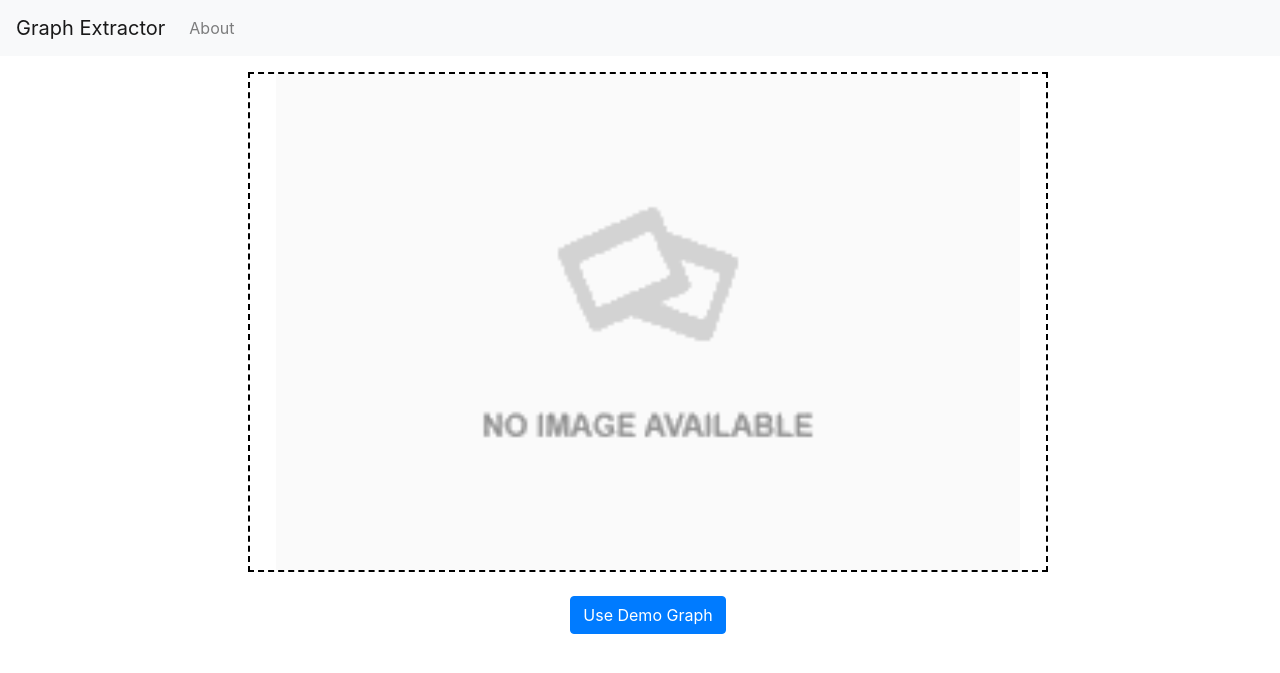
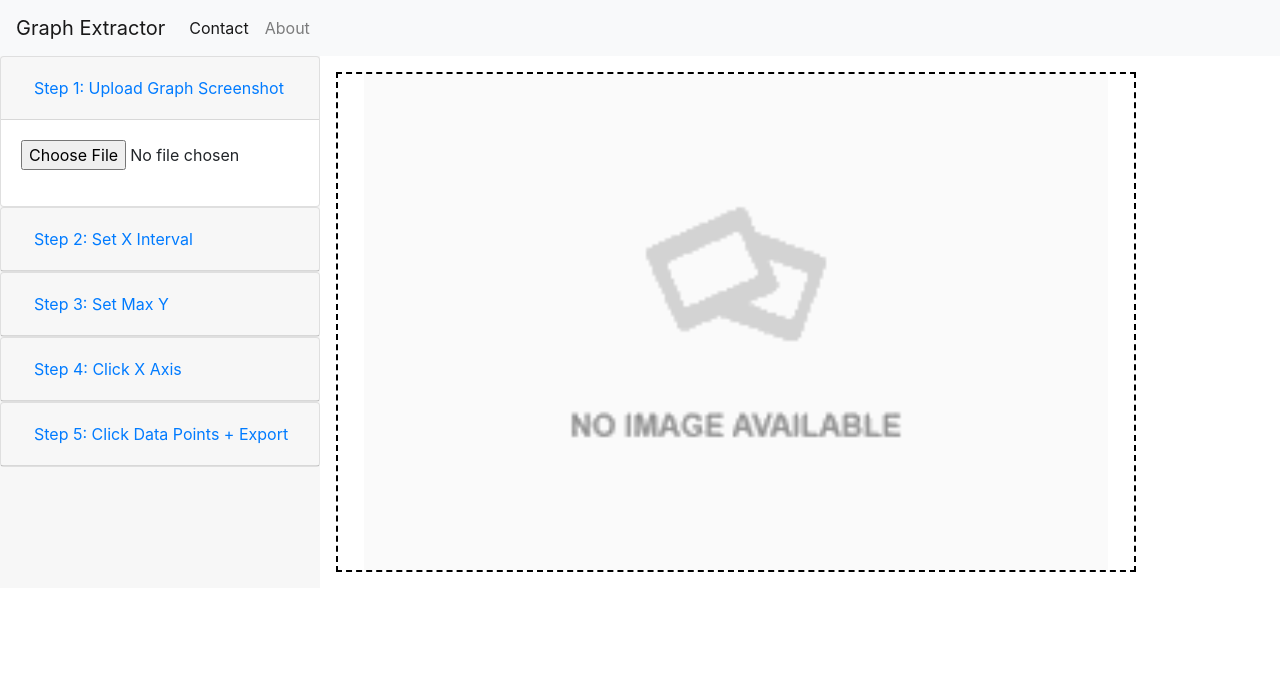
Before and after one commit to wcbayer17/graphextractor, a PHP site: page / in a window 1280 px wide. Shown: the top 673 px of the page. Run offline with PHP 8.4, Linux system fonts and the light colour scheme; some libraries are stand-ins or nearby versions.

Commit message:
Revert "v2Page1Changes"
This reverts commit 01a0d8350dfb69cc86aac60d1afb9451f74d84ea.

```diff
--- a/home.html
+++ b/home.html
@@ -29,6 +29,9 @@
 
 		  <div class="collapse navbar-collapse" id="navbarSupportedContent">
 		    <ul class="navbar-nav mr-auto">
+		      <li class="nav-item active">
+		        <a class="nav-link" href="#">Contact <span class="sr-only">(current)</span></a>
+		      </li>
 		      <li class="nav-item">
 		        <a class="nav-link" href="#">About</a>
 		      </li>
@@ -40,7 +43,7 @@
 		<div class="wrapper">
 
 			<!-- Sidebar Navigation -->
-			<div id="accordion" class="sidePanel isInactive">
+			<div id="accordion" class="sidePanel">
 
 			  <!-- Step 1 Section -->
 			  <div class="card">
@@ -220,13 +223,7 @@
 			</div> <!-- Accordion End -->
 
 			<div class="app">
-				<div id="appImage">
-				</div>
-				<div class="wrapperChartBottom">
-					<span class="instructionText isInactive">Placeholder</span>
-					<div>
-					<button type="submit" class="btn btn-primary buttonForm" id="buttonDemoGraph">Use Demo Graph</button>
-					</div>
+				<div id="appImage" >
 				</div>
 			</div>
 
--- a/main.css
+++ b/main.css
@@ -8,15 +8,9 @@
 	width: 320px;
 }
 
-.sidePanelInactive {
-	display: none;
-}
-
 .app {
 	flex: 1;
 	display: flex;
-	flex-direction: column;
-	align-items: center;
 	justify-content: flex-start;
 	background-color: #FFFFFF;
 	padding: 16px 0px 16px 16px;
@@ -70,20 +64,3 @@
 	vertical-align: middle;
 	position: absolute;
 }
-
-.wrapperChartBottom {
-	display: flex;
-	align-items: center;
-	margin: 24px;
-	flex-direction: column;
-}
-
-.instructionText {
-	font-weight: bold;
-	font-style: italic;
-	color: #EB5757;
-}
-
-.isInactive {
-	display: none;
-}
```
Also changed, not shown: 1 other file.
